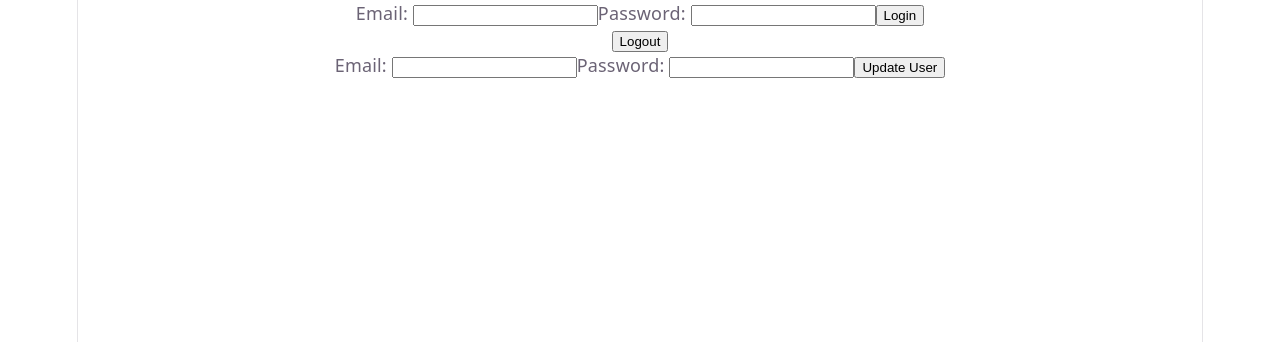
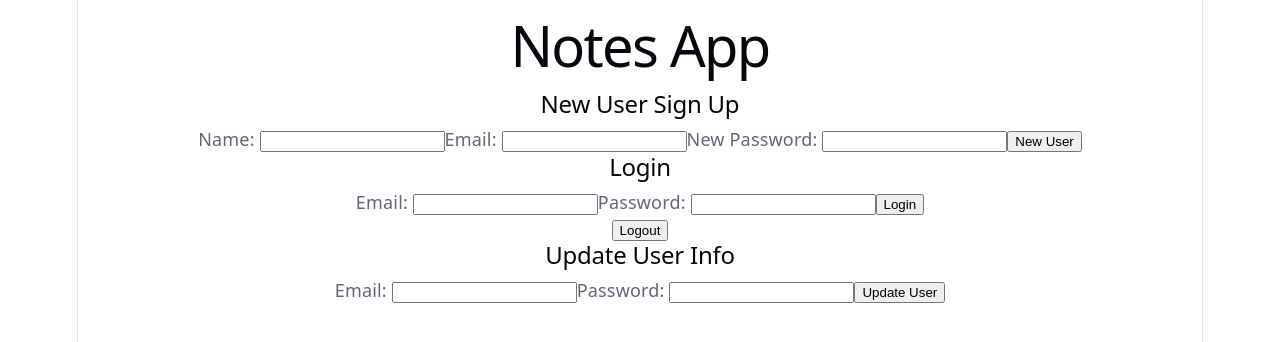
Before and after one commit to caleb-james-smith/notes-App, a React (Vite) app: page / in a window 1280 px wide. Shown: the top 342 px of the page. Built offline with nearby package versions, Linux system fonts and the light colour scheme.

Commit message:
Add headers. Clear form data after new user is created.

```diff
--- a/db.json
+++ b/db.json
@@ -15,6 +15,17 @@
       "email": "caleb2@gmail.com",
       "password": "Password2",
       "id": 3
+    },
+    {
+      "email": "jimmy@gmail.com",
+      "password": "1234",
+      "id": 4
+    },
+    {
+      "name": "Test",
+      "email": "test@gmail.com",
+      "password": "Test1",
+      "id": 5
     }
   ],
   "notes": []
--- a/src/App.tsx
+++ b/src/App.tsx
@@ -1,18 +1,16 @@
-import { useState } from 'react'
-
-
 import './App.css'
 import { NewUser } from './Components/UserComponents/NewUser'
 import { Login } from './Components/UserComponents/Login'
 
 function App() {
 
-
   return (
     <>
-    {/* <NewUser /> */}
+    <div>
+      <h1>Notes App</h1>
+    </div>
+    <NewUser />
     <Login />
-
     </>
   )
 }
--- a/src/Components/UserComponents/Login.tsx
+++ b/src/Components/UserComponents/Login.tsx
@@ -1,4 +1,4 @@
-import { use, useEffect, useState } from 'react'
+import { useEffect, useState } from 'react'
 import type { User, LoginStatus } from '../../data/types'
 
 
@@ -13,6 +13,11 @@ export function Login () {
             loginStatus: false
         }
     )
+
+    // When login status changes, log it.
+    useEffect (() => {
+        console.log('useEffect:', loginStatus)
+    }, [loginStatus])
 
     const handleLoginFormChange = (event: React.ChangeEvent<HTMLInputElement>) =>  {
         setLoginFormData({
@@ -89,17 +94,10 @@ export function Login () {
 
     }
 
-    useEffect (() => {
-        console.log('useEffect:', loginStatus)
-    },[loginStatus])
-
-
-
-
-
     return (
         <>
         <div>
+            <h2>Login</h2>
             <form onSubmit={handleLogin}>
                 <label htmlFor="email">Email: </label>
                 <input type="text" name="email" id="email" onChange={handleLoginFormChange} />
@@ -110,6 +108,7 @@ export function Login () {
             <button onClick={handleLogout}>Logout</button>
         </div>
         <div>
+            <h2>Update User Info</h2>
             <form onSubmit={handleUpdate}>
                 <label htmlFor='email'>Email: </label>
                 <input type='text' name='email' id='email' onChange={handleUpdateFormChange} />
--- a/src/Components/UserComponents/NewUser.tsx
+++ b/src/Components/UserComponents/NewUser.tsx
@@ -3,9 +3,7 @@ import  { useState } from 'react'
 
 export function NewUser () {
 
-
-
-    const [formData, setFormData] = useState({name: '', password: ''})
+    const [formData, setFormData] = useState({name: '', email: '', password: ''})
 
     const handleFormChange = (event: React.ChangeEvent<HTMLInputElement>) =>  {
         setFormData({
@@ -28,6 +26,8 @@ export function NewUser () {
             if (!response.ok) {
                 throw new Error('cannot respond to json file')
             }
+            // Clear form data
+            setFormData({name: '', email: '', password: ''});
 
         } catch (error) {
             console.error(error)
@@ -36,16 +36,10 @@ export function NewUser () {
 
     }
 
-
-
-
-
-
-
-
     return (
         <>
         <div>
+            <h2>New User Sign Up</h2>
             <form onSubmit={handleNewUser}>
                 <label htmlFor="name">Name: </label>
                 <input name="name" value={formData.name} onChange={handleFormChange}></input>
```
